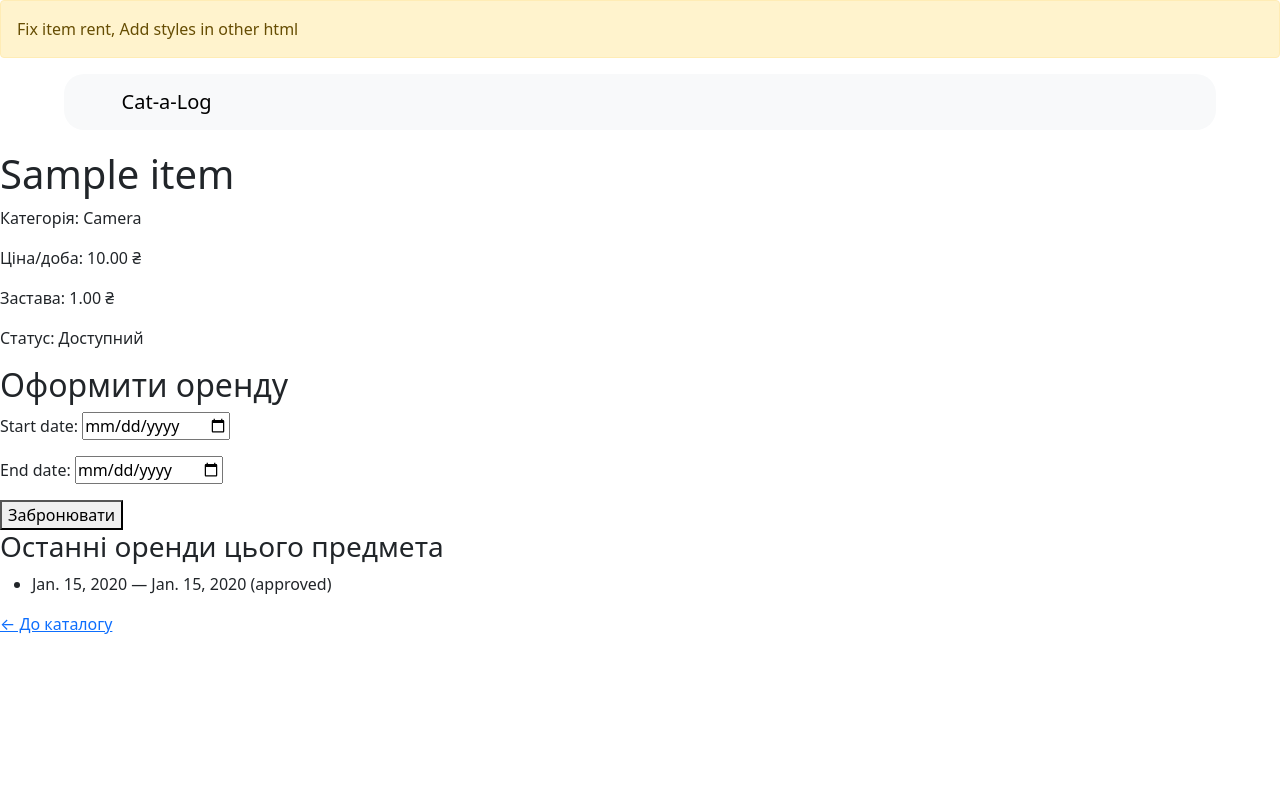
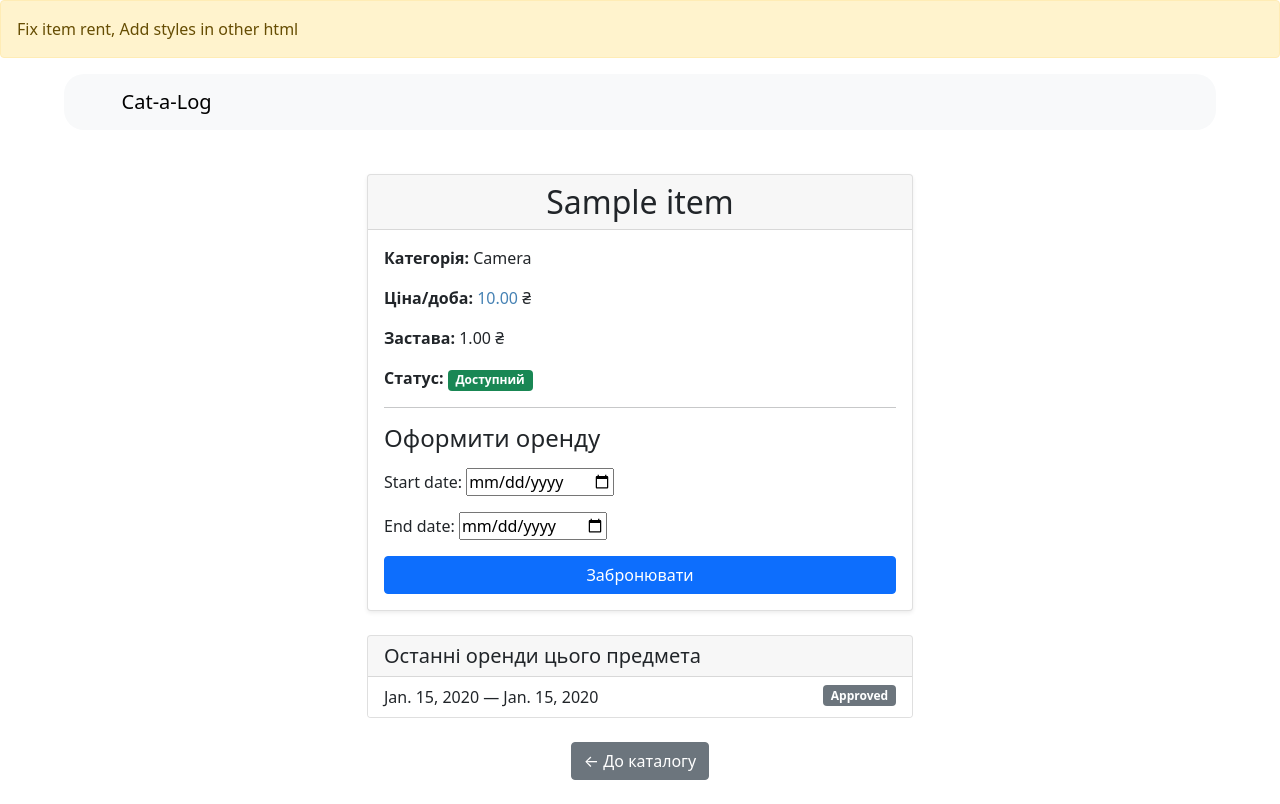
Before and after one commit to fand1l/items-rent, a Django app: page /items/1/ in a window 1280 px wide. Before the commit the page ends 634 px from the top, so only its background shows below. Run offline with Django 5.2, Linux system fonts and the light colour scheme; tables that the repository leaves empty hold one stand-in row (values such as "Sample post").

Commit message:
new style

```diff
--- a/main_app/templates/main_app/items_detail.html
+++ b/main_app/templates/main_app/items_detail.html
@@ -1,26 +1,61 @@
 {% extends "base.html" %}
 {% block content %}
-<h1>{{ item.name }}</h1>
-<p>Категорія: {{ item.get_category_display }}</p>
-<p>Ціна/доба: {{ item.price_per_day }} ₴</p>
-<p>Застава: {{ item.deposit }} ₴</p>
-<p>Статус: {% if item.is_active %}Доступний{% else %}Недоступний{% endif %}</p>
-
-<h2>Оформити оренду</h2>
+<div class="container py-4">
+    <div class="row justify-content-center">
+        <div class="col-md-8 col-lg-6">
+            <div class="card mb-4 shadow-sm">
+                <div class="card-header text-center">
+                    <h2 class="mb-0">{{ item.name }}</h2>
+                </div>
+                <div class="card-body">
+                    <p><b>Категорія:</b> {{ item.get_category_display }}</p>
+                    <p><b>Ціна/доба:</b> <span style="color: steelblue;">{{ item.price_per_day }}</span> ₴</p>
+                    <p><b>Застава:</b> {{ item.deposit }} ₴</p>
+                    <p><b>Статус:</b>
+                        {% if item.is_active %}
+                            <span class="badge bg-success">Доступний</span>
+                        {% else %}
+                            <span class="badge bg-danger">Недоступний</span>
+                        {% endif %}
+                    </p>
+                    <hr>
+                    <h4 class="mb-3">Оформити оренду</h4>
                     <form method="post">
                         {% csrf_token %}
+                        <div class="mb-3">
                             {{ form.as_p }}
-    <button type="submit">Забронювати</button>
+                        </div>
+                        <button type="submit" class="btn btn-primary w-100">Забронювати</button>
                     </form>
+                </div>
+            </div>
 
             {% if last_rentals %}
-    <h3>Останні оренди цього предмета</h3>
-    <ul>
+            <div class="card mt-4">
+                <div class="card-header">
+                    <h5 class="mb-0">Останні оренди цього предмета</h5>
+                </div>
+                <ul class="list-group list-group-flush">
                     {% for rental in last_rentals %}
-            <li>{{ rental.start_date }} — {{ rental.end_date }} ({{ rental.status }})</li>
+                        <li class="list-group-item">
+                            {{ rental.start_date }} — {{ rental.end_date }}
+                            <span class="badge
+                                {% if rental.status == 'active' %}bg-success
+                                {% elif rental.status == 'pending' %}bg-warning text-dark
+                                {% elif rental.status == 'cancelled' %}bg-danger
+                                {% else %}bg-secondary{% endif %} float-end">
+                                {{ rental.get_status_display }}
+                            </span>
+                        </li>
                     {% endfor %}
                 </ul>
+            </div>
             {% endif %}
 
-<a href="{% url 'main_app:items_list' %}">← До каталогу</a>
+            <div class="mt-4 text-center">
+                <a href="{% url 'main_app:items_list' %}" class="btn btn-secondary">← До каталогу</a>
+            </div>
+        </div>
+    </div>
+</div>
 {% endblock %}
```
Lines whose indentation alone changed are shown as unchanged.
